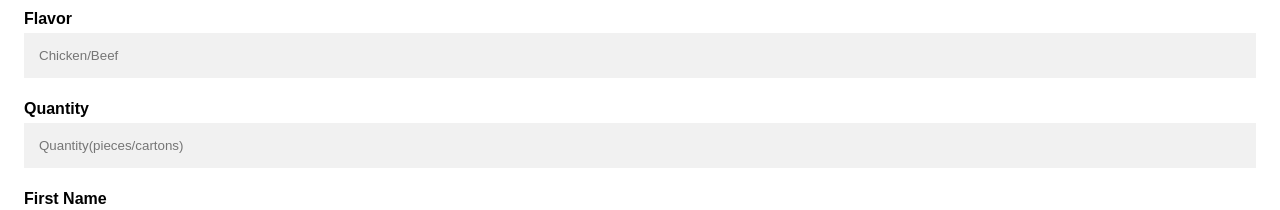
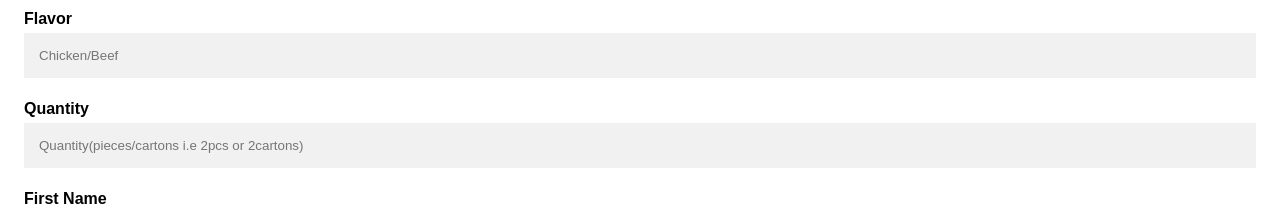
Before and after one commit to vendykenya254/Shikokellogs, a plain HTML site: page index.html in a window 1280 px wide. Shown: the part 1240-1450 px from the top of the page. Drawn offline with Linux system fonts and the light colour scheme.

Commit message:
Refactor HTML structure and update input placeholders

```diff
--- a/index.html
+++ b/index.html
@@ -98,10 +98,7 @@ img {vertical-align: middle;}
   <div class="numbertext">1 / 1</div>
   <img src="kellogs.jpeg" style="width:100%">
   <div class="text">1 Price: Ksh 15</div>
-</div>
-
-
-
+  </div>
 
   <a class="prev" onclick="plusSlides(-1)">❮</a>
 <a class="next" onclick="plusSlides(1)">❯</a>
@@ -222,7 +219,7 @@ a {
     <input type="text" placeholder="Chicken/Beef" name="Flavor" id="Flavor" required>
 
     <label for= "Quantinty"><b>Quantity</b></label>
-    <input type="text" placeholder="Quantity(pieces/cartons)" name="Quantity" id="quantity" required>
+    <input type="text" placeholder="Quantity(pieces/cartons i.e 2pcs or 2cartons)" name="Quantity" id="quantity" required>
 
     <label for="First Name"><b>First Name</b></label>
     <input type="text" placeholder="First Name" name="First Name" id="First Name" required>
```
